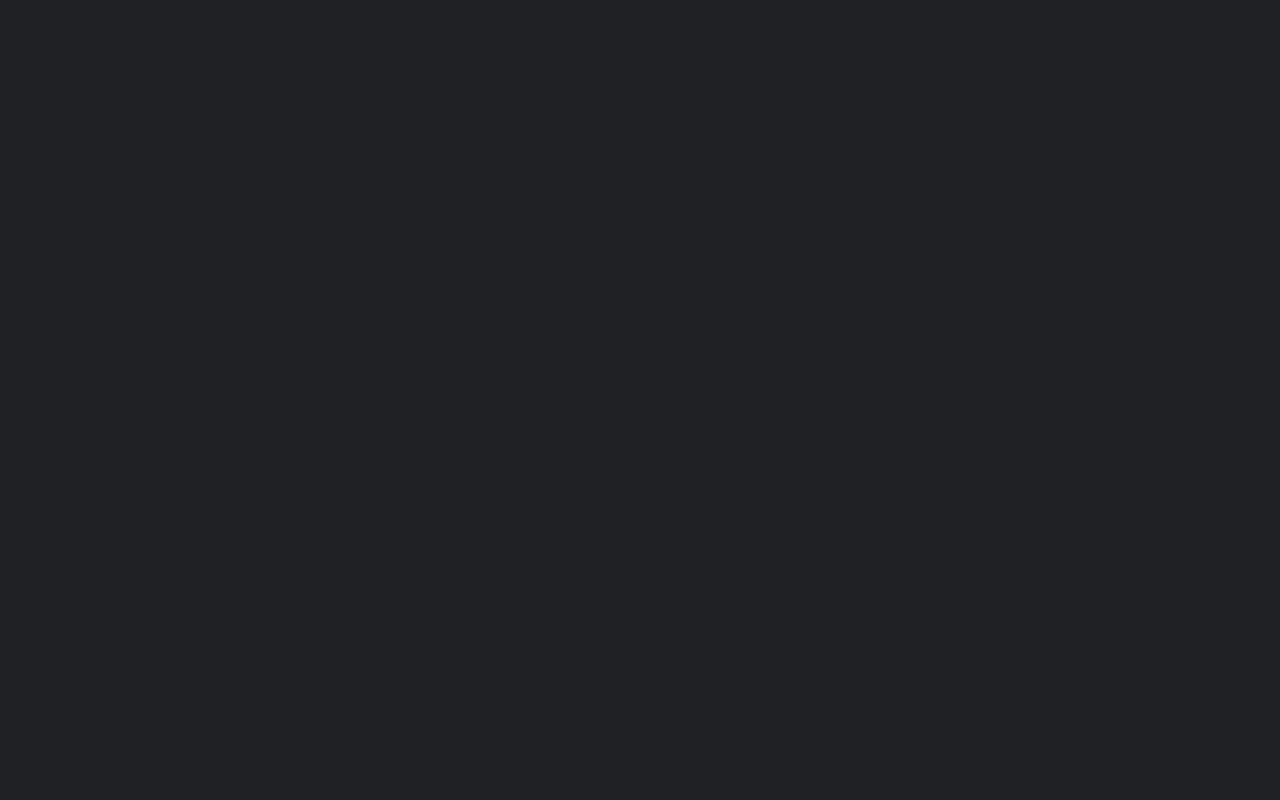
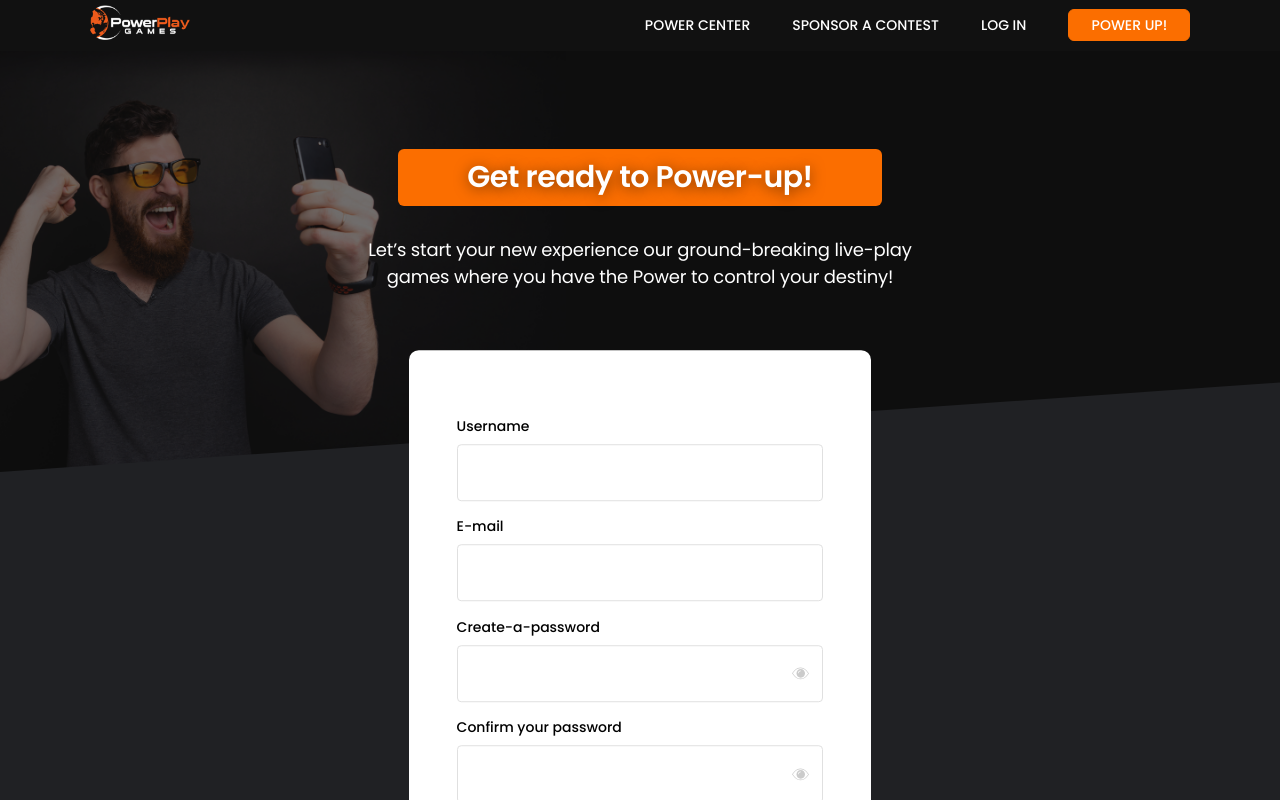
Before and after one commit to fancykingstar/live-fantasy, a React (Create React App) app: page /signin in a window 1280 px wide. Shown: the top 800 px of the page. Built offline with nearby package versions, Linux system fonts and the light colour scheme.

Commit message:
design-the-signin-page

```diff
--- a/src/App.js
+++ b/src/App.js
@@ -8,6 +8,7 @@ import SelectTeams from './pages/SelectTeams/SelectTeams';
 import PowerBetLive from './pages/PowerBetLive/PowerBetLive';
 import ScrollToTop from './utility/ScrollToTop';
 import BingoPreGame from './pages/BingoPreGame/BingoPreGame';
+import SignInPage from './pages/SignInPage/SignInPage';
 
 const App = props => {
     return (
@@ -21,6 +22,7 @@ const App = props => {
                 <Route path='/select-teams' component={SelectTeams} />
                 <Route path='/powerbet-live' component={PowerBetLive} />
                 <Route path='/bingo-game' component={BingoPreGame} />
+                <Route path='/signin' component={SignInPage} />
             </Switch>
         </Fragment>
     )
--- /dev/null
+++ b/src/icons/Eye.js
@@ -0,0 +1,10 @@
+const Eye = props => (
+    <svg xmlns="http://www.w3.org/2000/svg" width="17" height="12" viewBox="0 0 17 12" {...props}>
+        <g fill="currentColor" fillRule="nonzero">
+            <path d="M14.663 3.278c-3.414-4.076-8.969-4.076-12.383 0L0 6l2.337 2.79c1.707 2.038 3.949 3.058 6.191 3.058 2.243 0 4.485-1.02 6.192-3.057L17 6.068l-2.337-2.79zm-.35 5.028c-3.19 3.808-8.38 3.808-11.57 0L.813 6l1.873-2.237c3.19-3.809 8.38-3.809 11.57 0l1.932 2.305-1.875 2.238z" transform="translate(-296 -652) translate(10 381) translate(17 222) translate(269 49)" />
+            <path d="M8.749 1.567c2.363 0 4.286 2 4.286 4.457 0 2.458-1.923 4.457-4.286 4.457-2.363 0-4.286-2-4.286-4.457 0-2.458 1.923-4.457 4.286-4.457zm-.33 1.714c-1.272 0-2.307 1.077-2.307 2.4 0 .19.147.343.33.343.181 0 .329-.154.329-.343 0-.945.74-1.714 1.648-1.714.182 0 .33-.154.33-.343 0-.19-.147-.343-.33-.343z" transform="translate(-296 -652) translate(10 381) translate(17 222) translate(269 49)" />
+        </g>
+    </svg>
+)
+
+export default Eye;
--- a/src/pages/BingoPreGame/BingoPreGame.js
+++ b/src/pages/BingoPreGame/BingoPreGame.js
@@ -1,7 +1,7 @@
 import React from 'react';
 import './BingoPreGame.scss';
 import Footer from '../../components/Footer/Footer';
-import Header2 from '../../components/Header2/Header2';
+import Header from '../../components/Header/Header';
 import { Link } from 'react-router-dom';
 import clockimage from '../../assets/StopWatchIcon@2x.png';
 import TimerClock from './TimerClock';
@@ -15,7 +15,7 @@ import DecreaseIcon from '../../assets/DecreaseIcon.png';
 const BingoPreGame = props => {
     return (
         <div className='__BingoPreGame'>
-            <Header2 />
+            <Header isStick={true} />
             <div className='__flex-stretch __main'>
                 <div className='__main-left __mt-5 __ml-5'>
                     <div className='__title __bold'>Bingo</div>
--- /dev/null
+++ b/src/pages/SignInPage/SignInPage.js
@@ -0,0 +1,39 @@
+import React from 'react';
+import { Link } from 'react-router-dom';
+import Header from '../../components/Header/Header';
+import Footer from '../../components/Footer/Footer';
+import './SignInPage.scss';
+import Input from '../../ui/Input/Input';
+
+const SignInPage = props => {
+    return (
+        <div className='__SignInPage'>
+            <Header isStick={true} />
+            <div className='__background-section'>
+                <div className='__background-color'>
+                    <div className='__center __mt-7 __sign-in-container'>
+                        <div className='__inline-block'>
+                            <div className='__viewport-title __ml-1 __mb-1 __mr-1 __primary __m-a __h3 __bold __p-s __h4-on-small'>Get ready to Power-up!</div>
+                            <div className='__viewport-subtitle __h6 __mediam-on-small'>Let’s start your new experience our ground-breaking live-play <br className='__hide-on-small' /> games where you have the Power to control your destiny!</div>
+                        </div>
+                    </div>
+                </div>
+            </div>
+            <div className='__sign-in-section'>
+                <div className='__form-wrapper __sign-in-container'>
+                    <form className='__sign-in-form __container'>
+                        <Input type='text' title='Username' id='username' />
+                        <Input type='email' title='E-mail' id='email' />
+                        <Input type='password' title='Create-a-password' id='password' />
+                        <Input type='password' title='Confirm your password' id='confirmpassword' />
+                        <button className='__btn __h4 __submit-btn __uppercase __block __h5-on-small'>Next</button>
+                    </form>
+                    <div className='__center __mt-4 __already-have-an-account'>Already have an account? <Link to='/' className='__login-link'>Log in!</Link></div>
+                </div>
+            </div>
+            <Footer isBlack={true} />
+        </div>
+    )
+}
+
+export default SignInPage;
--- /dev/null
+++ b/src/pages/SignInPage/SignInPage.scss
@@ -0,0 +1,86 @@
+.__SignInPage{
+    .__sign-in-container{
+        width: calc(100% - 2em);
+        margin-left: 1em;
+        margin-right: 1em;
+    }
+    .__viewport-title{
+        padding: 0.2em;
+    }
+    .__viewport-subtitle{
+        letter-spacing: -0.17px;
+    }
+    .__sign-in-section{
+        padding: 0.1px 0;
+    }
+    .__sign-in-form{
+        padding: 0.5em 1.2em;
+        background: #fff;
+        border-radius: 0.7em;
+        margin-top: 7em;
+    }
+    .__submit-btn{
+        display: block;
+        padding: 0.86em;
+        width: calc(100% - 1em);
+        border-radius: 0.4em;
+        margin: 3em auto -3.6em auto;
+    }
+    .__login-link{
+        text-decoration: underline;
+    }
+}
+
+@media (min-width: 600px){
+    .__SignInPage{
+        .__background-section{
+            background: #0A0A0A url('../../assets/signin-background.png') no-repeat left top;
+            background-size: auto 120%;
+        }
+        .__background-color{
+            padding: 0.1px 0 13em 0;
+            background-color: rgba(17, 17, 17, 0.6);
+        }
+        .__sign-in-section{
+            transform: skewY(-4deg);
+            background: #202124;
+            transform-origin: top left;
+        }
+        .__form-wrapper{
+            transform: skewY(4deg);
+        }
+        .__sign-in-form{
+            margin: -5.5em auto 0 auto;
+            max-width: 33em;
+            padding: 3.6em 3.4em;
+        }
+    }
+}
+
+@media (max-width: 600px){
+    .__SignInPage{
+        .__mt-7.__sign-in-container{
+            margin-top: 3em !important;
+        }
+        .__submit-btn{
+            margin: 3em auto -1.5em auto;
+            padding: 0.4em;
+            width: 220px;
+        }
+        .__sign-in-form{
+            width: 100%;
+        }
+        .__sign-in-section{
+            margin-bottom: 8em;
+        }
+    }
+}
+
+@media (max-width: 350px){
+    .__SignInPage{
+        .__viewport-title{
+            margin-left: 0 !important;
+            margin-right: 0 !important;
+        }
+    }
+}
--- a/src/scss/responsive.scss
+++ b/src/scss/responsive.scss
@@ -128,4 +128,13 @@
     .__default-size-on-small{
         font-size: 14px;
     }
+    .__h4-on-small{
+        font-size: 24px;
+    }
+    .__h5-on-small{
+        font-size: 20px;
+    }
+    .__mediam-on-small{
+        font-size: 16px;
+    }
 }
--- /dev/null
+++ b/src/ui/Input/Input.js
@@ -0,0 +1,26 @@
+import { useState } from 'react';
+import Eye from '../../icons/Eye';
+import './Input.scss';
+
+const Input = props => {
+    const id = props.id || props.name;
+    const propsType = props.type || 'text';
+    const [type, setType] = useState(propsType);
+    const [value, setValue] = useState('');
+    const onChange = e => {
+        const { value } = e.target;
+        setValue(value);
+        props.onChange && onChange(e);
+    }
+    const showPasswordHandler = () => setType(type === 'password' ? 'text' : 'password');
+    return (
+        <div className={`__text-field-style-2 ${props.className}`}>
+            <label htmlFor={id}>{props.title} {
+                propsType === 'password' && <Eye className={`__eye-icon ${type === 'text' ? 'active' : ''}`} onClick={showPasswordHandler} />
+            }</label>
+            <input {...props} type={type} value={value} onChange={onChange} />
+        </div>
+    )
+}
+
+export default Input;
--- /dev/null
+++ b/src/ui/Input/Input.scss
@@ -0,0 +1,29 @@
+.__text-field-style-2{
+    color: #000000;
+    margin: 1.1em 0;
+    position: relative;
+    label{
+        margin-bottom: 0.5em;
+        display: block;
+        font-weight: 500;
+    }
+    .__eye-icon{
+        position: absolute;
+        bottom: 1.4em;
+        right: 1em;
+        opacity: 0.2;
+        &.active{
+            opacity: 0.8;
+        }
+    }
+    input{
+        border: 1px solid #e0e0e0;
+        width: 100%;
+        display: block;
+        padding: 1.22em 1.4em;
+        font-family: inherit;
+        font-size: inherit;
+        outline: none;
+        border-radius: 0.3em;
+    }
+}
```
Also changed, not shown: src/assets/signin-background.png (added), 1 other file (tests, documents, lock files or other folders).
